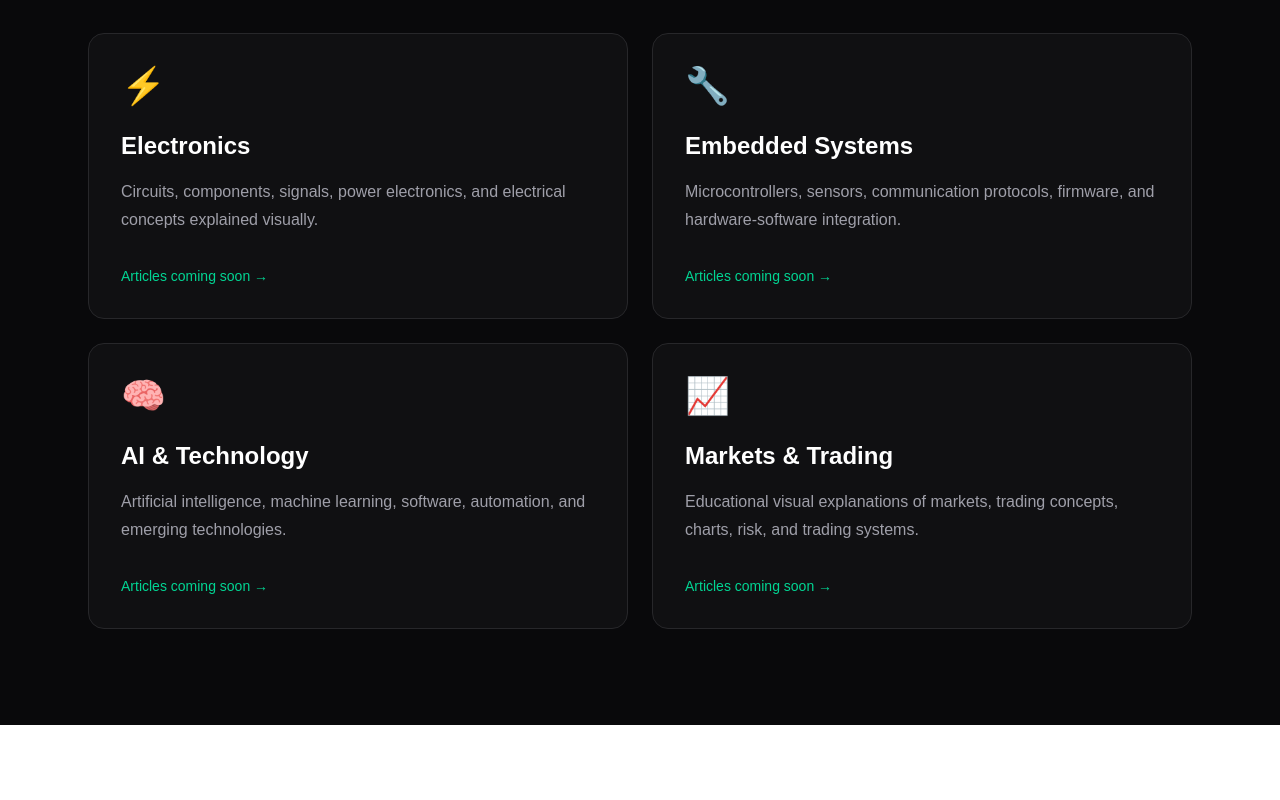
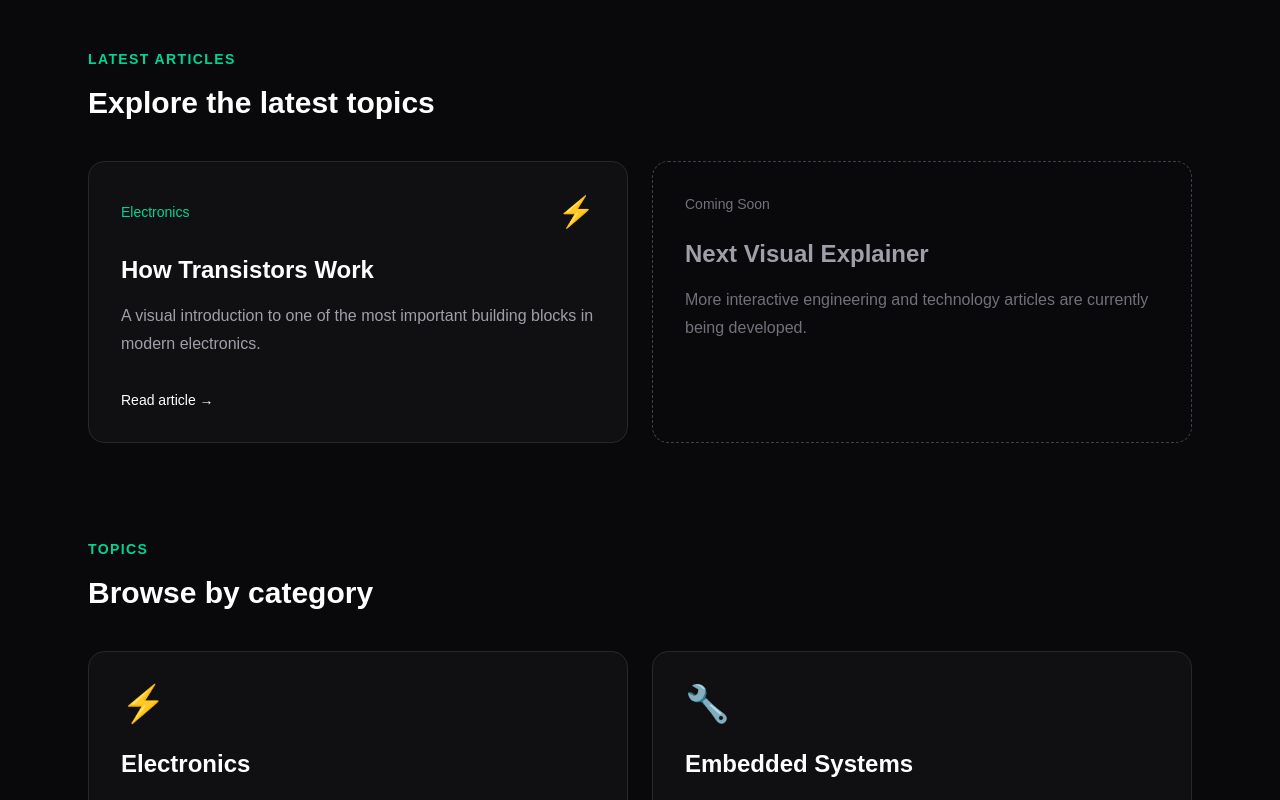
Before and after one commit to adeebwork13/portfolio, a Next.js app: page /blog in a window 1280 px wide. Shown: the part 440-1240 px from the top of the page. Before the commit the page ends 1165 px from the top, so only its background shows below. Built offline with nearby package versions, Linux system fonts and the light colour scheme.

Commit message:
Improve blog navigation and article routing

```diff
--- a/app/blog/page.tsx
+++ b/app/blog/page.tsx
@@ -1,3 +1,4 @@
+import Link from "next/link";
 import Navbar from "@/components/Navbar";
 
 const categories = [
@@ -22,7 +23,7 @@ const categories = [
   {
     title: "Markets & Trading",
     description:
-      "Educational visual explanations of markets, trading concepts, charts, risk, and trading systems.",
+      "Educational visual explanations of markets, charts, risk, and trading systems.",
     icon: "📈",
   },
 ];
@@ -33,6 +34,8 @@ export default function Blog() {
       <Navbar />
 
       <section className="mx-auto max-w-6xl px-6 py-24">
+
+        {/* Blog Header */}
         <p className="text-sm font-semibold uppercase tracking-widest text-emerald-400">
           Blog
         </p>
@@ -47,28 +50,115 @@ export default function Blog() {
           intelligence, software, and financial markets.
         </p>
 
-        <div className="mt-16 grid gap-6 md:grid-cols-2">
+
+        {/* Latest Articles */}
+        <section className="mt-20">
+
+          <p className="text-sm font-semibold uppercase tracking-widest text-emerald-400">
+            Latest Articles
+          </p>
+
+          <h2 className="mt-4 text-3xl font-bold">
+            Explore the latest topics
+          </h2>
+
+          <div className="mt-10 grid gap-6 md:grid-cols-2">
+
+            {/* Transistor Article */}
+            <Link
+              href="/blog/how-transistors-work"
+              className="group rounded-2xl border border-zinc-800 bg-zinc-900/50 p-8 transition hover:border-emerald-500"
+            >
+
+              <div className="flex items-center justify-between">
+
+                <p className="text-sm font-medium text-emerald-400">
+                  Electronics
+                </p>
+
+                <span className="text-3xl">
+                  ⚡
+                </span>
+
+              </div>
+
+              <h3 className="mt-6 text-2xl font-bold transition group-hover:text-emerald-400">
+                How Transistors Work
+              </h3>
+
+              <p className="mt-4 leading-7 text-zinc-400">
+                A visual introduction to one of the most important building
+                blocks in modern electronics.
+              </p>
+
+              <p className="mt-8 text-sm font-medium text-white">
+                Read article →
+              </p>
+
+            </Link>
+
+
+            {/* Placeholder */}
+            <div className="rounded-2xl border border-dashed border-zinc-700 p-8">
+
+              <p className="text-sm text-zinc-500">
+                Coming Soon
+              </p>
+
+              <h3 className="mt-6 text-2xl font-bold text-zinc-400">
+                Next Visual Explainer
+              </h3>
+
+              <p className="mt-4 leading-7 text-zinc-500">
+                More interactive engineering and technology articles are
+                currently being developed.
+              </p>
+
+            </div>
+
+          </div>
+
+        </section>
+
+
+        {/* Categories */}
+        <section className="mt-24">
+
+          <p className="text-sm font-semibold uppercase tracking-widest text-emerald-400">
+            Topics
+          </p>
+
+          <h2 className="mt-4 text-3xl font-bold">
+            Browse by category
+          </h2>
+
+          <div className="mt-10 grid gap-6 md:grid-cols-2">
+
             {categories.map((category) => (
               <article
                 key={category.title}
                 className="rounded-2xl border border-zinc-800 bg-zinc-900/50 p-8 transition hover:border-zinc-600"
               >
-              <div className="text-4xl">{category.icon}</div>
 
-              <h2 className="mt-6 text-2xl font-bold">
+                <div className="text-4xl">
+                  {category.icon}
+                </div>
+
+                <h3 className="mt-6 text-2xl font-bold">
                   {category.title}
-              </h2>
+                </h3>
 
                 <p className="mt-4 leading-7 text-zinc-400">
                   {category.description}
                 </p>
 
-              <p className="mt-8 text-sm text-emerald-400">
-                Articles coming soon →
-              </p>
               </article>
             ))}
+
           </div>
+
+        </section>
+
       </section>
     </main>
   );
--- a/components/Navbar.tsx
+++ b/components/Navbar.tsx
@@ -1,36 +1,42 @@
+import Link from "next/link";
+
 export default function Navbar() {
   return (
     <nav className="border-b border-zinc-800">
       <div className="mx-auto flex max-w-6xl items-center justify-between px-6 py-5">
-        <a href="/" className="text-xl font-bold">
+
+        <Link href="/" className="text-xl font-bold">
           Adeeb.
-        </a>
+        </Link>
 
         <div className="flex gap-6 text-sm text-zinc-400">
-          <a href="#about" className="hover:text-white">
+
+          <Link href="/#about" className="hover:text-white">
             About
-          </a>
+          </Link>
 
-          <a href="#skills" className="hover:text-white">
+          <Link href="/#skills" className="hover:text-white">
             Skills
-          </a>
+          </Link>
 
-          <a href="#experience" className="hover:text-white">
+          <Link href="/#experience" className="hover:text-white">
             Experience
-          </a>
+          </Link>
 
-          <a href="#projects" className="hover:text-white">
+          <Link href="/#projects" className="hover:text-white">
             Projects
-          </a>
+          </Link>
 
-          <a href="blog" className="hover:text-white">
+          <Link href="/blog" className="hover:text-white">
             Blog
-          </a>
+          </Link>
 
-          <a href="#contact" className="hover:text-white">
+          <Link href="/#contact" className="hover:text-white">
             Contact
-          </a>
+          </Link>
+
         </div>
+
       </div>
     </nav>
   );
```
Lines whose indentation alone changed are shown as unchanged.
